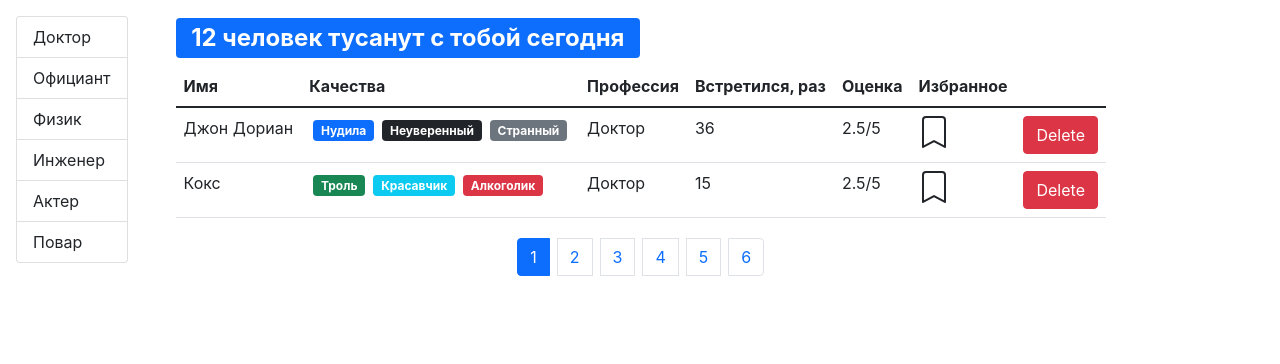
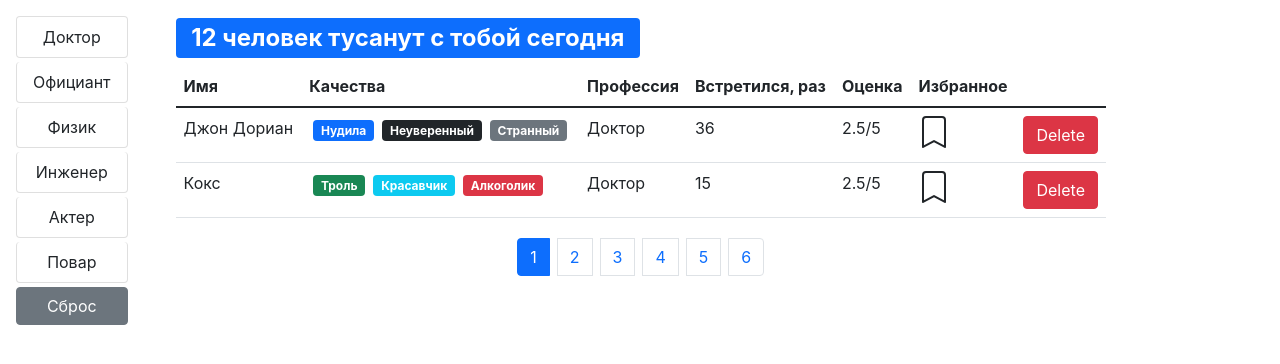
Before and after one commit to Chivapchichi2/CP-1, a React (Create React App) app: page / in a window 1280 px wide. Shown: the top 364 px of the page. Built offline with nearby package versions, Linux system fonts and the light colour scheme.

Commit message:
lesson 5 all done

```diff
--- a/src/app.jsx
+++ b/src/app.jsx
@@ -10,6 +10,7 @@ const App = () => {
   const [users, setUsers] = useState([]);
   const [currentPage, setCurrentPage] = useState(1);
   const [profession, setProfession] = useState();
+  const [activeItem, setActiveItem] = useState();
 
   useEffect(() => {
     Api.users.fetchAll().then(setUsers);
@@ -19,7 +20,7 @@ const App = () => {
   }, []);
 
   const paginationOption = 2;
-  const totalPages = Math.ceil(users.length / paginationOption);
+  let totalPages = Math.ceil(users.length / paginationOption);
 
   const handleDelete = id => {
     setUsers(users.filter(el => el._id !== id));
@@ -42,19 +43,34 @@ const App = () => {
     setCurrentPage(+e.target.textContent);
   };
   const getPartOfUsers = () => {
-    const partOfUsers = [...users].splice(
+    const filteredUsers = activeItem
+      ? users.filter(
+          el => JSON.stringify(el.profession) === JSON.stringify(activeItem),
+        )
+      : users;
+    totalPages = Math.ceil(filteredUsers.length / paginationOption);
+    const partOfUsers = [...filteredUsers].splice(
       (currentPage - 1) * paginationOption,
       paginationOption,
     );
     if (!partOfUsers.length) setCurrentPage(currentPage - 1);
     return partOfUsers;
   };
-  const handleItemSelect = () => {};
+  const handleItemSelect = item => {
+    setActiveItem(item);
+    setCurrentPage(1);
+  };
 
   return (
     <div className="d-flex flex-column">
       <div className="d-flex flex-shrink-0 p-3">
-        <GroupList items={profession} onItemSelect={handleItemSelect} />
+        {profession && (
+          <GroupList
+            items={profession}
+            onItemSelect={handleItemSelect}
+            itemSelected={activeItem}
+          />
+        )}
         <div className="d-flex flex-column ms-5">
           <SearchStatus length={users.length} />
           {users?.length > 0 && (
--- a/src/components/groupList.jsx
+++ b/src/components/groupList.jsx
@@ -1,28 +1,47 @@
 import React from 'react';
 import PropTypes from 'prop-types';
 
-const GroupList = ({ items, valueProperty, contentProperty, onItemSelect }) => {
+const GroupList = ({
+  items,
+  valueProperty,
+  contentProperty,
+  onItemSelect,
+  itemSelected,
+}) => {
   const itemsObj = { ...items };
   return (
+    <div className="d-flex flex-column">
       <ul className="list-group">
         {Object.keys(itemsObj).map(item => (
           <li
             key={itemsObj[item][valueProperty]}
-          className="list-group-item"
+            className={`list-group-item mb-1 btn btn-secondary ${
+              itemSelected === itemsObj[item] ? 'active' : ''
+            }`}
             onClick={() => onItemSelect(itemsObj[item])}
             onKeyDown={() => {}}
-          role="none"
+            // eslint-disable-next-line
+            role="button"
           >
             {itemsObj[item][contentProperty]}
           </li>
         ))}
       </ul>
+      <button
+        type="button"
+        className="btn btn-secondary"
+        onClick={() => onItemSelect()}
+      >
+        Сброс
+      </button>
+    </div>
   );
 };
 
 GroupList.defaultProps = {
   valueProperty: '_id',
   contentProperty: 'name',
+  itemSelected: {},
 };
 
 GroupList.propTypes = {
@@ -30,6 +49,7 @@ GroupList.propTypes = {
   valueProperty: PropTypes.string,
   contentProperty: PropTypes.string,
   onItemSelect: PropTypes.func.isRequired,
+  itemSelected: PropTypes.oneOfType([PropTypes.object, PropTypes.array]),
 };
 
 export default GroupList;
```
Lines whose indentation alone changed are shown as unchanged.
